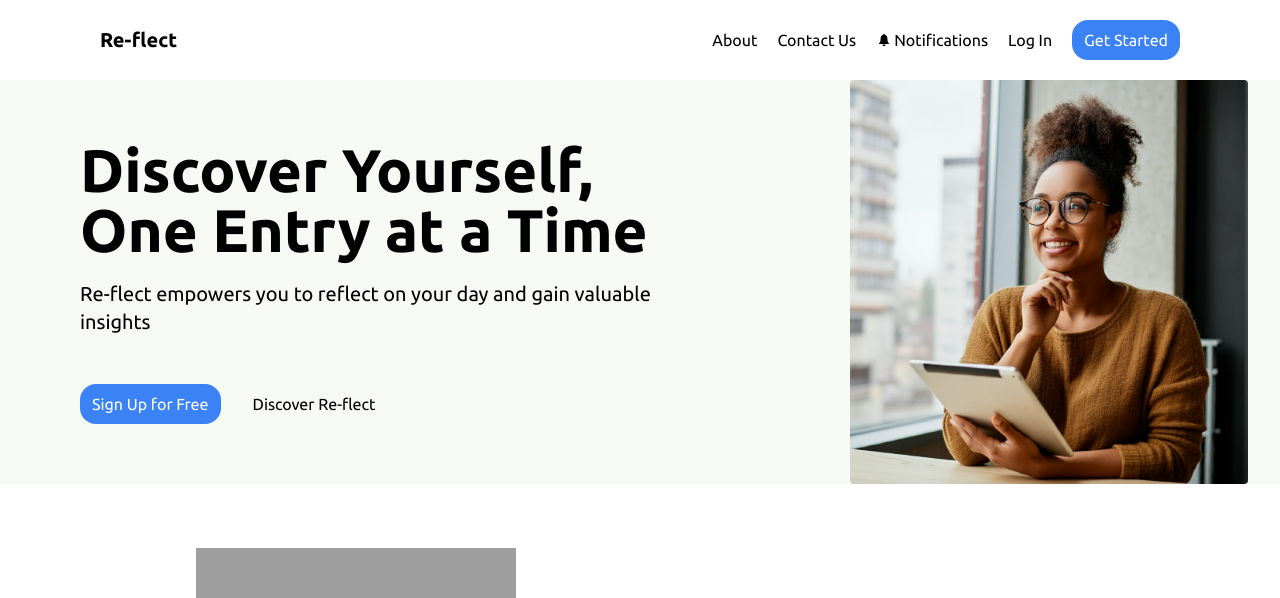
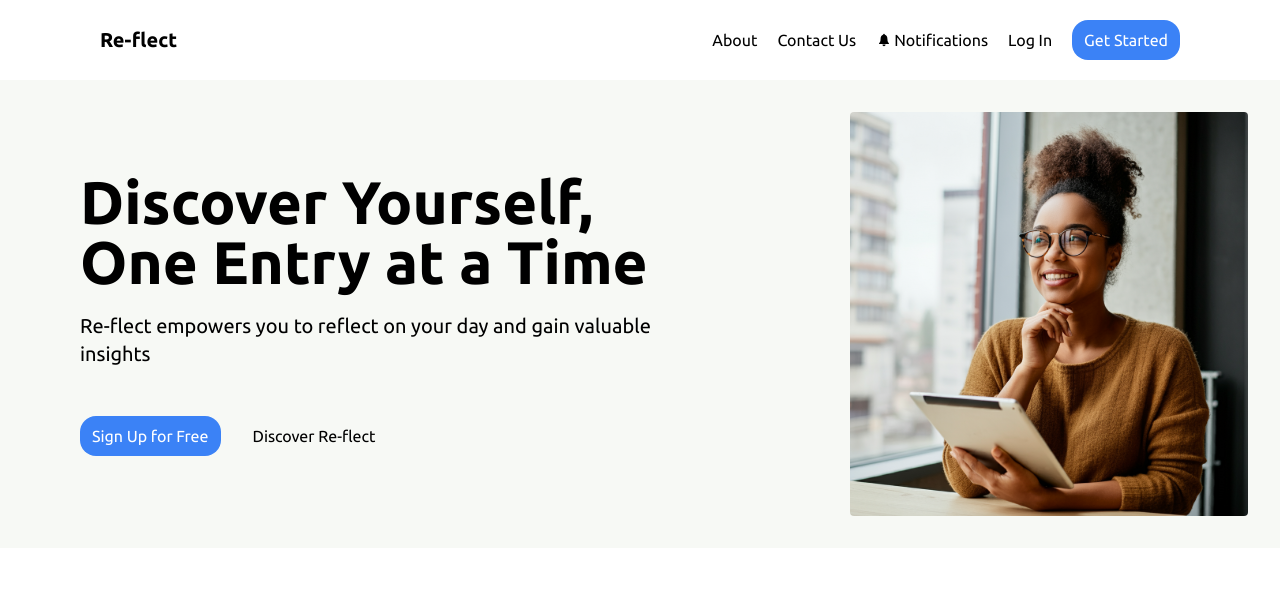
Before and after one commit to thesongmartins/Re-Flect, a React (Vite) app: page / in a window 1280 px wide. Shown: the top 598 px of the page. Built offline with nearby package versions, Linux system fonts and the light colour scheme; grey boxes are pictures that could not be loaded.

Commit message:
Improving landing page UI

```diff
--- a/src/components/Hero.jsx
+++ b/src/components/Hero.jsx
@@ -4,7 +4,7 @@ import { Link } from "react-router-dom";
 const Hero = () => {
   return (
     <>
-      <section className="bg-hero pr-10 pl-10 flex gap-20 items-center mx-auto">
+      <section className="bg-hero pt-8 pb-8 pr-10 pl-10 flex gap-20 items-center mx-auto">
         <div>
           <div className="pr-10 pl-10">
             <h2 className="font-bold text-6xl mb-5 max-lg:text-center">
```
